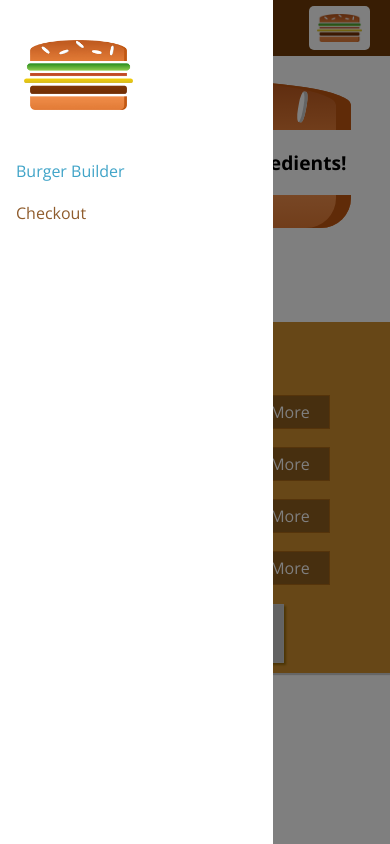
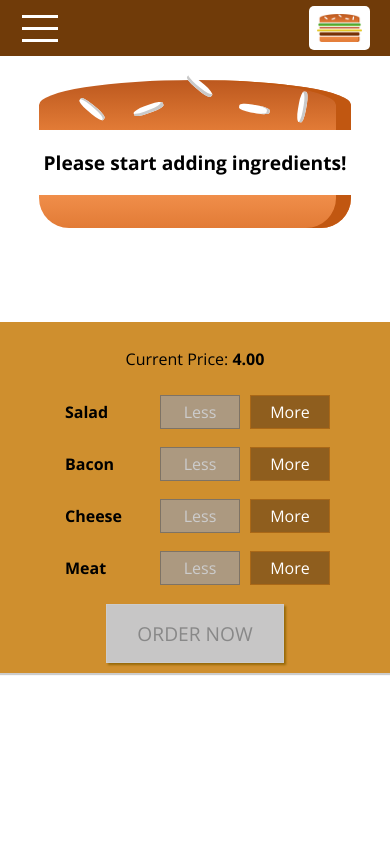
Before and after one commit to WebDevWes/Burger-Builder, a React app: page / in a window 390 px wide. Built offline with nearby package versions, Linux system fonts and the light colour scheme.

Commit message:
adds toggle hanlder for sidebar, adds hamburger icon, seperate menu icon to new component

```diff
--- /dev/null
+++ b/src/components/Navigation/SideDrawer/DrawerToggle/index.css
@@ -0,0 +1,23 @@
+.DrawerToggle {
+  width: 40px;
+  height: 100%;
+  display: flex;
+  flex-flow: column;
+  justify-content: space-around;
+  align-items: center;
+  padding: 10px 0;
+  box-sizing: border-box;
+  cursor: pointer;
+}
+
+.DrawerToggle div {
+  width: 90%;
+  height: 3px;
+  background-color: white;
+}
+
+@media (min-width: 500px) {
+  .DrawerToggle {
+    display: none;
+  }
+}
--- /dev/null
+++ b/src/components/Navigation/SideDrawer/DrawerToggle/index.js
@@ -0,0 +1,12 @@
+import React from "react";
+import style from "./index.css";
+
+export default function drawerToggle(props) {
+  return (
+    <div className={style.DrawerToggle} onClick={props.clicked}>
+      <div />
+      <div />
+      <div />
+    </div>
+  );
+}
--- a/src/components/Navigation/Toolbar/index.js
+++ b/src/components/Navigation/Toolbar/index.js
@@ -2,11 +2,12 @@ import React from "react";
 import style from "./index.css";
 import Logo from "../../Logo";
 import NavigationItems from "../NavigationItems";
+import DrawerToggle from "../SideDrawer/DrawerToggle";
 
 export default function toolbar(props) {
   return (
     <header className={style.Toolbar}>
-      <div>MENU</div>
+      <DrawerToggle clicked={props.drawerToggleClicked} />
       <Logo height="80%" />
       <nav className={style.DesktopOnly}>
         <NavigationItems />
--- a/src/components/UI/Modal/index.js
+++ b/src/components/UI/Modal/index.js
@@ -10,7 +10,7 @@ export default function modal(props) {
       <div
         className={style.Modal}
         style={{
-          transform: props.show ? "translateY(0)" : "translateY(-100vh)",
+          transform: props.show ? "translateY(-20vh)" : "translateY(-150vh)",
           opacity: props.show ? "1" : "0",
         }}
       >
--- a/src/components/layout/index.js
+++ b/src/components/layout/index.js
@@ -6,20 +6,26 @@ import SideDrawer from "../Navigation/SideDrawer";
 
 export default class Layout extends Component {
   state = {
-    showSideDrawer: true,
+    showSideDrawer: false,
   };
 
-  SideDrawerClosedHandler = () => {
+  sideDrawerClosedHandler = () => {
     this.setState({ showSideDrawer: false });
+  };
+
+  sideDrawerToggleHandler = () => {
+    this.setState((prevState) => {
+      return { showSideDrawer: !prevState.showSideDrawer };
+    });
   };
 
   render() {
     return (
       <Auxilary>
-        <Toolbar />
+        <Toolbar drawerToggleClicked={this.sideDrawerToggleHandler} />
         <SideDrawer
           open={this.state.showSideDrawer}
-          closed={this.SideDrawerClosedHandler}
+          closed={this.sideDrawerClosedHandler}
         />
         <main className={style.Content}>{this.props.children}</main>
       </Auxilary>
```
